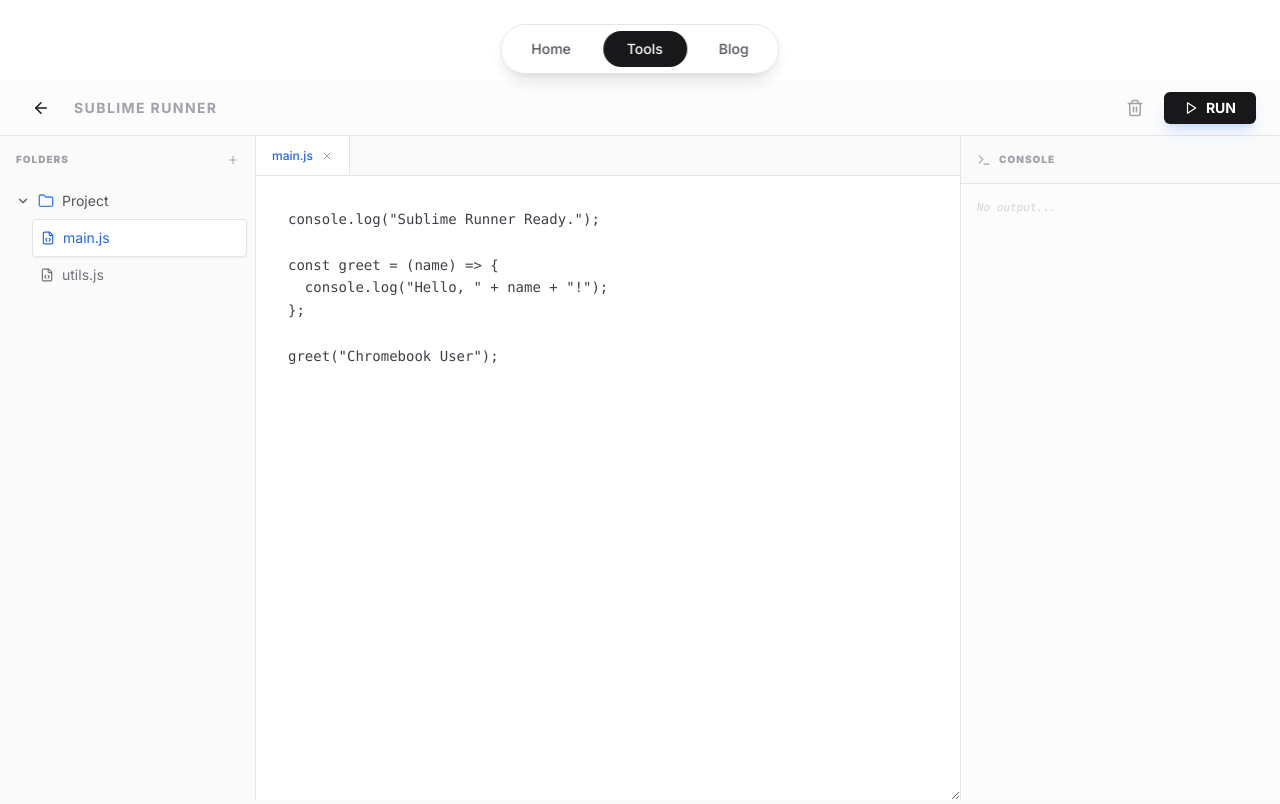
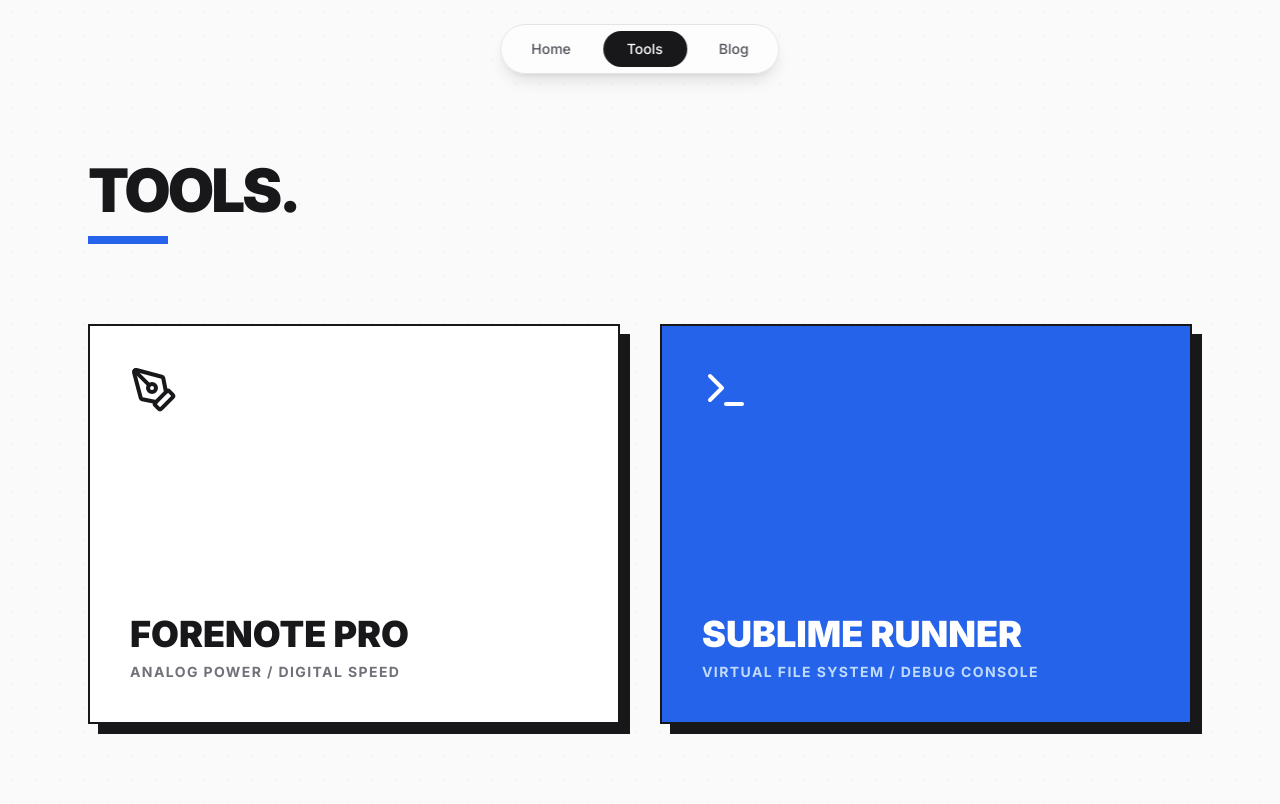
Before and after one commit to kaisei-2026/kaisei-12.-fromgoogle, a Next.js app: page /kaisei-12.-fromgoogle/tools in a window 1280 px wide. Built offline with nearby package versions, Linux system fonts and the light colour scheme.

Commit message:
Update page.tsx

```diff
--- a/app/tools/page.tsx
+++ b/app/tools/page.tsx
@@ -1,156 +1,38 @@
 "use client";
-import { useState, useMemo } from "react";
-import { motion, AnimatePresence } from "framer-motion";
-import { Play, Trash2, Terminal, ArrowLeft, FileCode, Folder, ChevronRight, ChevronDown, Plus, X } from "lucide-react";
+import { motion } from "framer-motion";
 import Link from "next/link";
+import { PenTool, Terminal, Plus } from "lucide-react";
 
-// 仮想ファイルシステム
-type FileItem = { id: string; name: string; content: string; type: 'file' };
-type FolderItem = { id: string; name: string; type: 'folder'; children: (FileItem | FolderItem)[] };
-
-export default function SublimeRunner() {
-  const [files, setFiles] = useState<(FileItem | FolderItem)[]>([
-    {
-      id: 'root',
-      name: 'Project',
-      type: 'folder',
-      children: [
-        { id: '1', name: 'main.js', type: 'file', content: 'console.log("Sublime Runner Ready.");\n\nconst greet = (name) => {\n  console.log("Hello, " + name + "!");\n};\n\ngreet("Chromebook User");' },
-        { id: '2', name: 'utils.js', type: 'file', content: 'console.log("Utils loaded.");' },
-      ]
-    }
-  ]);
-
-  const [activeFileId, setActiveFileId] = useState('1');
-  const [logs, setLogs] = useState<{ type: string; content: string }[]>([]);
-
-  // 現在開いているファイルを探す
-  const findFile = (items: any[], id: string): FileItem | null => {
-    for (const item of items) {
-      if (item.id === id && item.type === 'file') return item;
-      if (item.type === 'folder') {
-        const found = findFile(item.children, id);
-        if (found) return found;
-      }
-    }
-    return null;
-  };
-
-  const activeFile = useMemo(() => findFile(files, activeFileId), [files, activeFileId]);
-
-  // ファイルの内容を更新
-  const updateContent = (newContent: string) => {
-    const update = (items: any[]): any[] => items.map(item => {
-      if (item.id === activeFileId) return { ...item, content: newContent };
-      if (item.type === 'folder') return { ...item, children: update(item.children) };
-      return item;
-    });
-    setFiles(update(files));
-  };
-
-  const runCode = () => {
-    if (!activeFile) return;
-    setLogs([]);
-    const handleMessage = (e: MessageEvent) => {
-      if (['log', 'error', 'warn'].includes(e.data.type)) {
-        setLogs(prev => [...prev, { type: e.data.type, content: e.data.content }]);
-      }
-    };
-    window.addEventListener("message", handleMessage);
-    const iframe = document.createElement("iframe");
-    iframe.style.display = "none";
-    document.body.appendChild(iframe);
-    const doc = iframe.contentWindow?.document;
-    if (doc) {
-      doc.open();
-      doc.write(`<script>
-        const console = {
-          log: (...args) => window.parent.postMessage({ type: 'log', content: args.map(a => typeof a === 'object' ? JSON.stringify(a) : String(a)).join(' ') }, '*'),
-          error: (...args) => window.parent.postMessage({ type: 'error', content: args.map(String).join(' ') }, '*'),
-          warn: (...args) => window.parent.postMessage({ type: 'warn', content: args.map(String).join(' ') }, '*')
-        };
-        try { ${activeFile.content} } catch (err) { console.error(err.message); }
-      <\/script>`);
-      doc.close();
-    }
-    setTimeout(() => { document.body.removeChild(iframe); window.removeEventListener("message", handleMessage); }, 100);
-  };
-
+export default function ToolsPage() {
   return (
-    <div className="h-screen pt-20 flex flex-col bg-white">
-      {/* ツールバー */}
-      <div className="h-14 border-b border-zinc-200 flex items-center justify-between px-6 bg-zinc-50/50 backdrop-blur-md">
-        <div className="flex items-center gap-4">
-          <Link href="/tools" className="p-2 hover:bg-zinc-200 rounded-lg transition-colors"><ArrowLeft size={18} /></Link>
-          <h1 className="text-sm font-bold tracking-widest text-zinc-400 uppercase">Sublime Runner</h1>
-        </div>
-        <div className="flex items-center gap-3">
-          <button onClick={() => setLogs([])} className="p-2 text-zinc-400 hover:text-red-500 transition-colors"><Trash2 size={18} /></button>
-          <button onClick={runCode} className="flex items-center gap-2 bg-zinc-900 text-white px-5 py-1.5 rounded-md text-sm font-bold hover:bg-blue-600 transition-all active:scale-95 shadow-lg shadow-blue-500/20">
-            <Play size={14} /> RUN
-          </button>
-        </div>
+    <div className="min-h-screen pt-40 pb-20 px-6 max-w-6xl mx-auto">
+      <div className="mb-20">
+        <h1 className="text-6xl font-black text-zinc-900 tracking-tighter uppercase">Tools.</h1>
+        <div className="h-2 w-20 bg-blue-600 mt-4" />
       </div>
 
-      <div className="flex-1 flex overflow-hidden">
-        {/* サイドバー（フォルダツリー） */}
-        <div className="w-64 border-r border-zinc-200 bg-zinc-50 flex flex-col">
-          <div className="p-4 text-[10px] font-black text-zinc-400 uppercase tracking-widest flex justify-between items-center">
-            FOLDERS <Plus size={12} className="cursor-pointer" />
-          </div>
-          <div className="flex-1 overflow-y-auto px-2">
-            {files.map(item => (
-              <div key={item.id}>
-                <div className="flex items-center gap-2 p-2 text-zinc-600 hover:bg-zinc-200 rounded cursor-default text-sm">
-                  <ChevronDown size={14} /> <Folder size={16} className="text-blue-500" /> {item.name}
-                </div>
-                {item.type === 'folder' && item.children.map(file => (
-                  <div
-                    key={file.id}
-                    onClick={() => setActiveFileId(file.id)}
-                    className={`flex items-center gap-2 ml-6 p-2 rounded cursor-pointer text-sm transition-colors ${activeFileId === file.id ? 'bg-white text-blue-600 shadow-sm border border-zinc-200' : 'text-zinc-500 hover:bg-zinc-200'}`}
-                  >
-                    <FileCode size={14} /> {file.name}
-                  </div>
-                ))}
-              </div>
-            ))}
-          </div>
-        </div>
+      <div className="grid grid-cols-1 md:grid-cols-2 gap-10">
+        {/* Forenote */}
+        <Link href="/tools/forenote" className="group">
+          <motion.div whileHover={{ y: -10 }} className="h-[400px] bg-white border-2 border-zinc-900 p-10 flex flex-col justify-between shadow-[10px_10px_0px_#18181b] transition-all active:translate-x-1 active:translate-y-1 active:shadow-none">
+            <PenTool size={48} className="text-zinc-900" />
+            <div>
+              <h2 className="text-4xl font-black text-zinc-900">FORENOTE PRO</h2>
+              <p className="text-zinc-500 font-bold mt-2 uppercase tracking-widest text-sm">Analog Power / Digital Speed</p>
+            </div>
+          </motion.div>
+        </Link>
 
-        {/* メインエディタエリア */}
-        <div className="flex-1 flex flex-col bg-white">
-          {/* タブバー */}
-          <div className="h-10 bg-zinc-100/50 border-b border-zinc-200 flex items-center">
-            {activeFile && (
-              <div className="h-full px-4 flex items-center gap-2 bg-white border-r border-zinc-200 text-xs text-blue-600 font-medium">
-                {activeFile.name} <X size={12} className="text-zinc-400 cursor-pointer hover:text-red-500" />
-              </div>
-            )}
-          </div>
-          <textarea
-            value={activeFile?.content || ''}
-            onChange={(e) => updateContent(e.target.value)}
-            className="flex-1 p-8 font-mono text-sm outline-none bg-white text-zinc-700 leading-relaxed"
-            spellCheck={false}
-            placeholder="Select a file to start coding..."
-          />
-        </div>
-
-        {/* コンソール（右側） */}
-        <div className="w-80 border-l border-zinc-200 bg-zinc-50 flex flex-col">
-          <div className="p-4 border-b border-zinc-200 text-[10px] font-black text-zinc-400 uppercase tracking-widest flex items-center gap-2">
-            <Terminal size={14} /> CONSOLE
-          </div>
-          <div className="flex-1 overflow-y-auto p-4 font-mono text-[11px] space-y-3 bg-white/50">
-            {logs.length === 0 && <div className="text-zinc-300 italic">No output...</div>}
-            {logs.map((log, i) => (
-              <div key={i} className={`p-2 rounded border ${log.type === 'error' ? 'bg-red-50 border-red-100 text-red-600' : 'bg-zinc-100 border-zinc-200 text-zinc-600'}`}>
-                <span className="opacity-40 mr-2">{i + 1}</span> {log.content}
-              </div>
-            ))}
-          </div>
-        </div>
+        {/* Code Runner */}
+        <Link href="/tools/code-runner" className="group">
+          <motion.div whileHover={{ y: -10 }} className="h-[400px] bg-blue-600 border-2 border-zinc-900 p-10 flex flex-col justify-between shadow-[10px_10px_0px_#18181b] transition-all active:translate-x-1 active:translate-y-1 active:shadow-none text-white">
+            <Terminal size={48} />
+            <div>
+              <h2 className="text-4xl font-black">SUBLIME RUNNER</h2>
+              <p className="text-blue-200 font-bold mt-2 uppercase tracking-widest text-sm">Virtual File System / Debug Console</p>
+            </div>
+          </motion.div>
+        </Link>
       </div>
     </div>
   );
```
